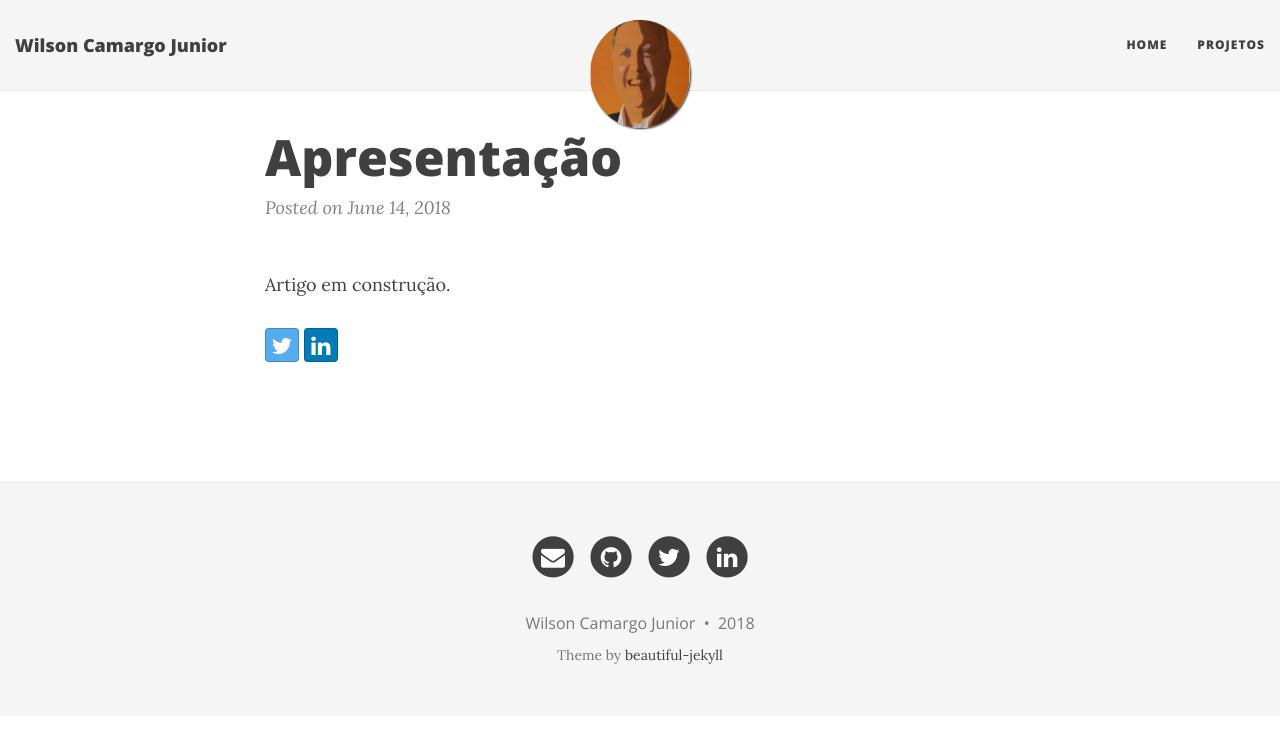
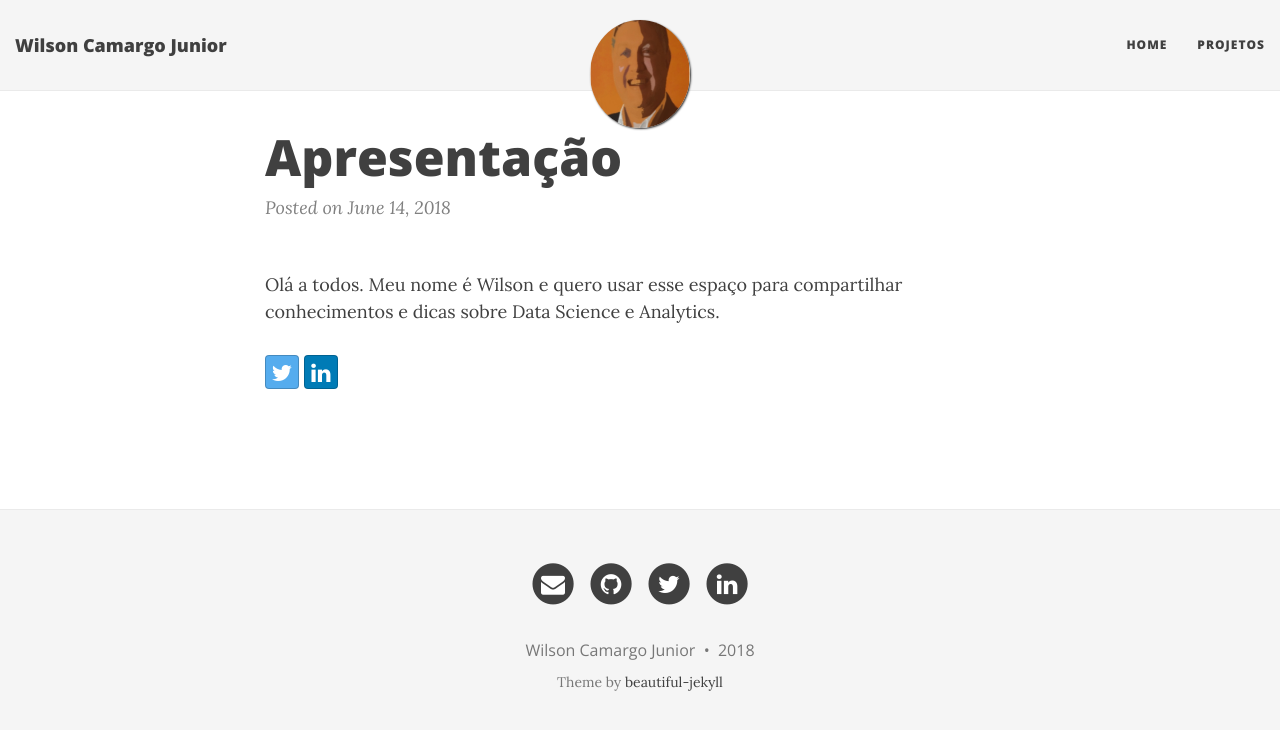
Before and after one commit to wilson-camargo-jr/teste, a Jekyll site: the page built from _posts/2018-06-14-1o-Artigo.md, in a window 1280 px wide. Shown: the top 730 px of the page. Built offline with Jekyll 4.4.1, drawn with Linux system fonts in a browser that asks for light colours; nearby versions of some CDN libraries.

Commit message:
Update 2018-06-14-1o-Artigo.md

```diff
--- a/_posts/2018-06-14-1o-Artigo.md
+++ b/_posts/2018-06-14-1o-Artigo.md
@@ -3,4 +3,4 @@ layout: post
 title: Apresentação
 ---
 
-Artigo em construção.
+Olá a todos. Meu nome é Wilson e quero usar esse espaço para compartilhar conhecimentos e dicas sobre Data Science e Analytics.
```
